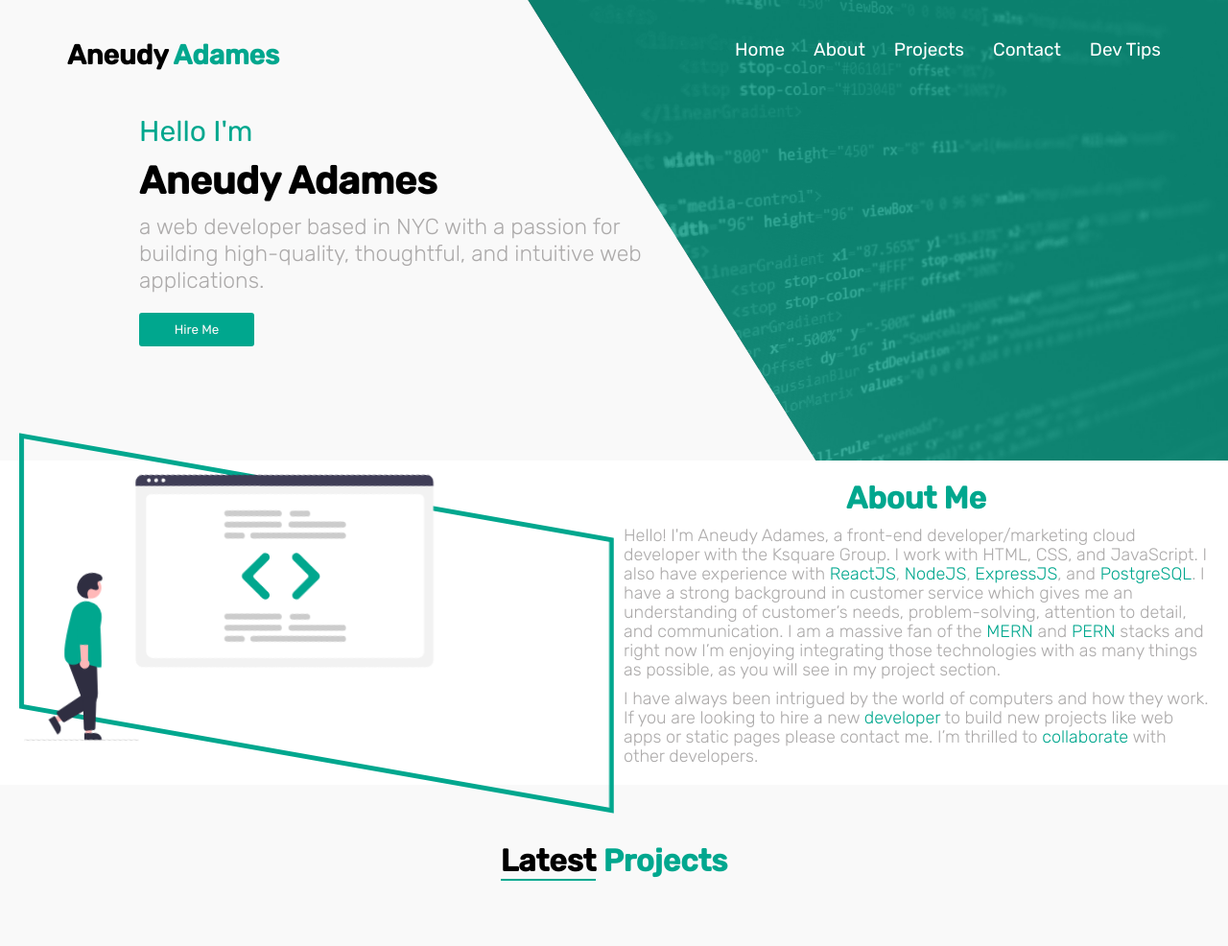
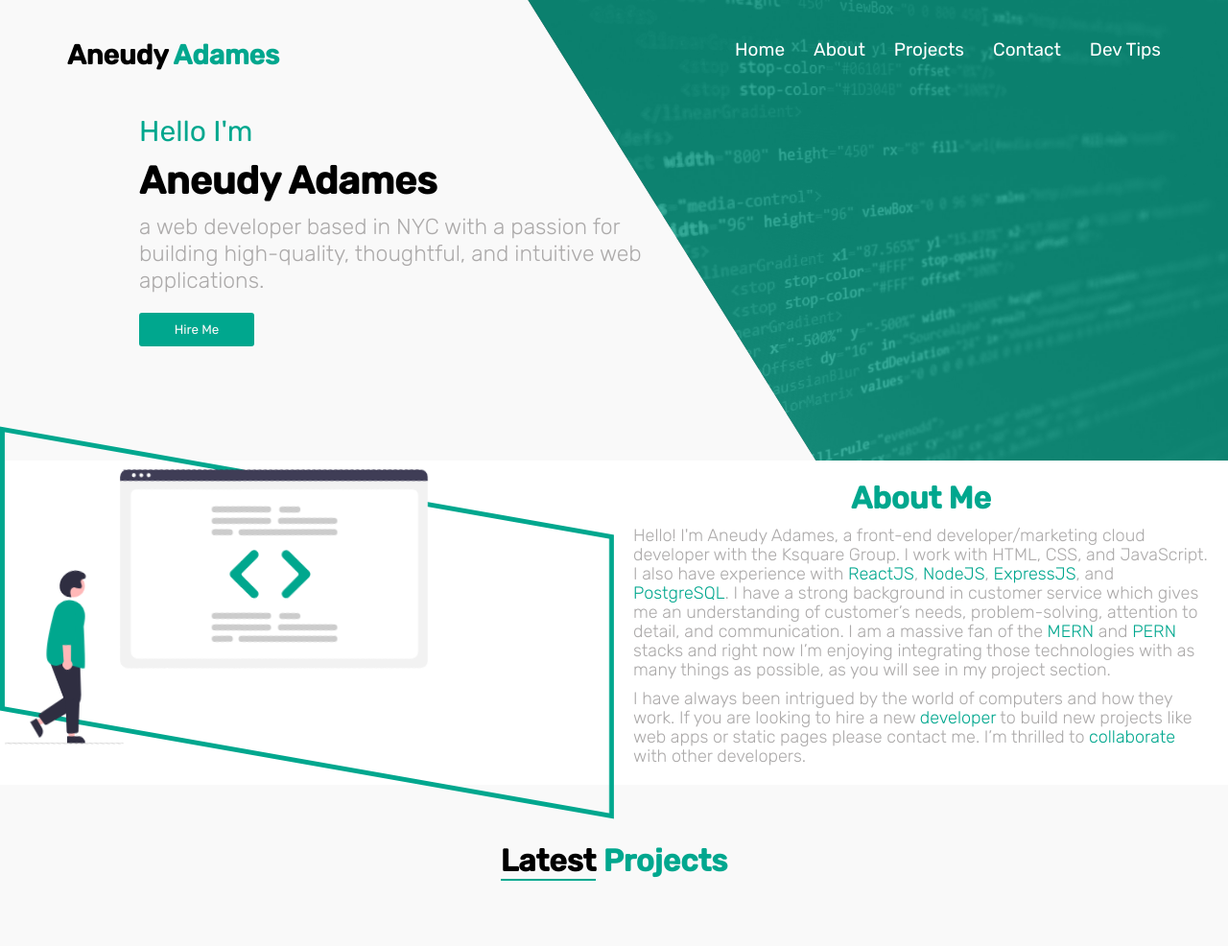
Before and after one commit to aneudya4/personal-page, a Gatsby site: page / in a window 1280 px wide. Shown: the top 986 px of the page at 96% size. Built offline with nearby package versions, Linux system fonts and the light colour scheme; Gatsby itself is replaced by a stand-in of ours.

Commit message:
fixed issue with spacing in the about section

```diff
--- a/src/components/layout.css
+++ b/src/components/layout.css
@@ -253,7 +253,6 @@
 /* ABOUT ME  */
 .about {
     background-color: white;
-    padding: 2rem;
 }
 
 .about__container {
@@ -264,7 +263,6 @@
     flex-basis: 50%;
     align-self: center;
     transform: skewY(10deg);
-    margin-right: 1rem;
     z-index: 1;
 }
 
@@ -276,7 +274,7 @@
 
 .about__info {
     flex: 1;
-    /* padding: 0 2rem; */
+    padding: 2rem;
 }
 
 .about__info h2 {
@@ -291,7 +289,6 @@
     font-size: 1.8rem;
     font-weight: lighter;
     color: #acaaaa;
-    margin: 0 auto;
 }
 
 .about__info p:first-of-type {
```
